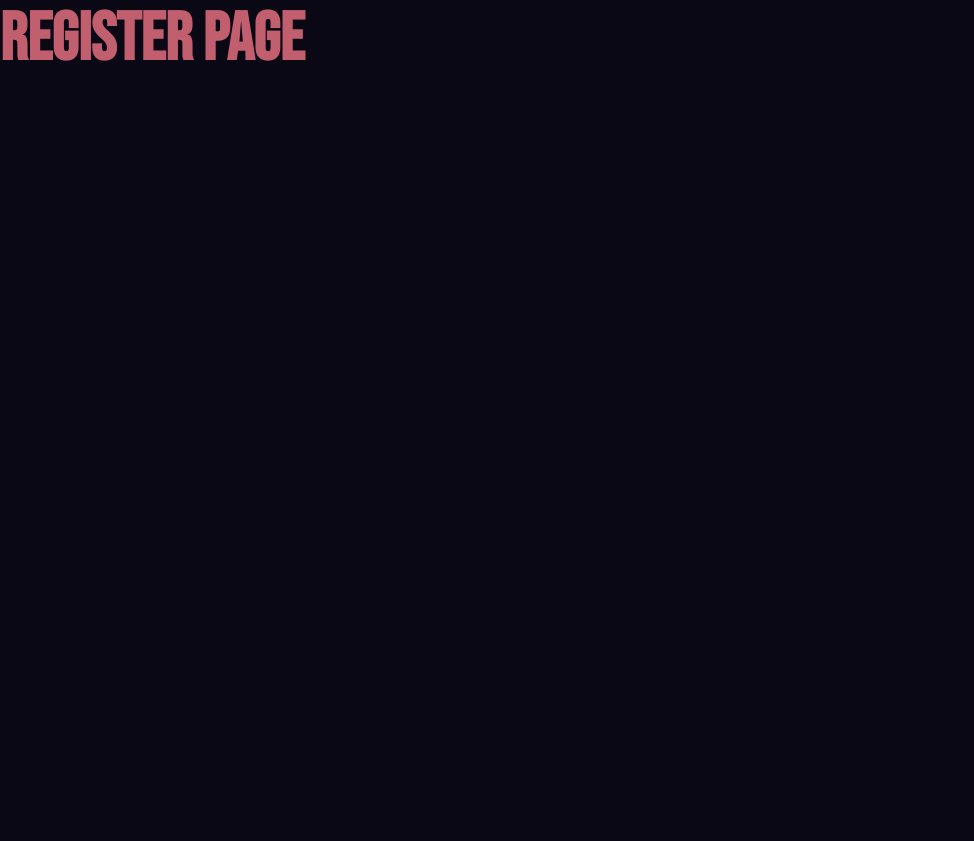
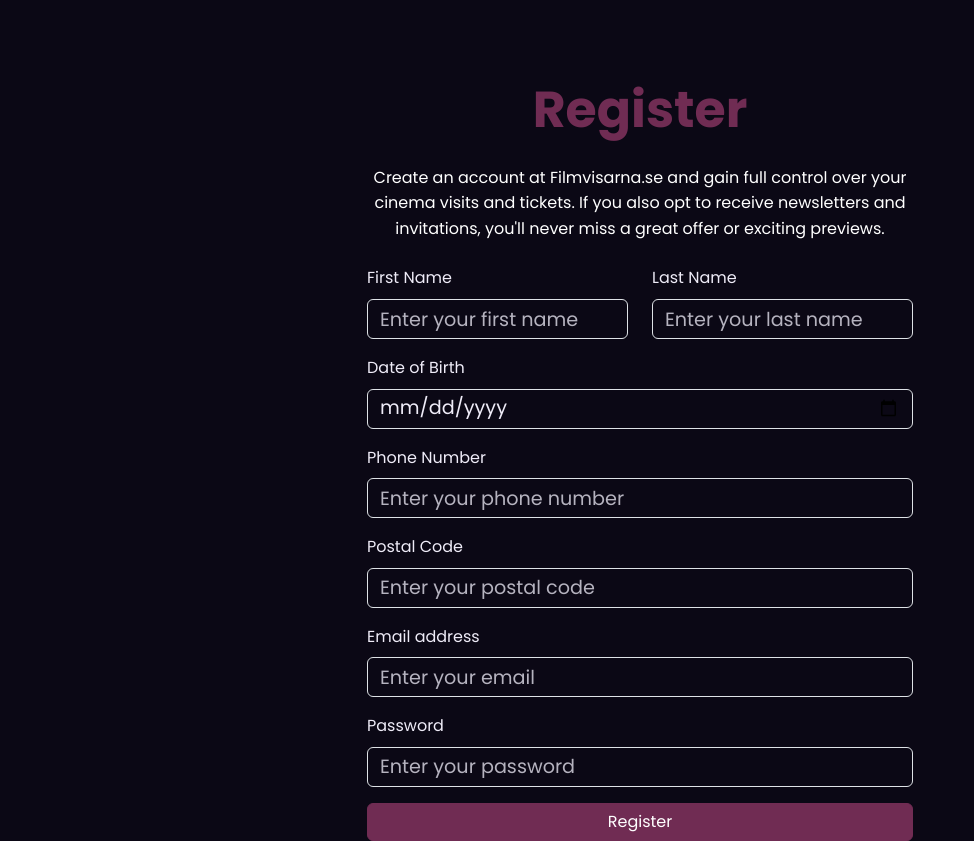
Before and after one commit to staraii/filmvisarna, a React (Vite) app: page /register in a window 1280 px wide. Shown: the whole page, without its empty margins (0-974 px from the left). Before the commit the page ends 800 px from the top, so only its background shows below. Built offline with nearby package versions, Linux system fonts and the light colour scheme.

Commit message:
Update
Removed unuse file
Added: Login pop up
Added: register page
Added: react route to login

```diff
--- a/src/App.tsx
+++ b/src/App.tsx
@@ -1,6 +1,6 @@
 import { BrowserRouter as Router, Routes, Route } from 'react-router-dom';
 import HomePage from './pages/HomePage/HomePage';
-import Register from './components/Register';
+import Register from './pages/Register/Register';
 import MobileNavBar from './components/MobileNavBar/MobileNavBar';
 
 
--- /dev/null
+++ b/src/components/Login-pop-up/LoginModal.css
@@ -0,0 +1,10 @@
+/* LoginModal.css */
+.register-link {
+  color: #007bff;
+  cursor: pointer;
+  text-decoration: underline;
+}
+
+.register-link:hover {
+  color: #0056b3;
+}
--- /dev/null
+++ b/src/components/Login-pop-up/LoginModal.tsx
@@ -0,0 +1,46 @@
+
+import { LoginModalProps } from '../../utils/Types';
+import { Modal, Button, Form } from 'react-bootstrap';
+import { useNavigate } from 'react-router-dom';
+import './LoginModal.css';
+
+const LoginModal = ({ show, handleClose }: LoginModalProps) => {
+  const navigate = useNavigate();  // Hook to handle navigation
+
+  const handleRegisterClick = () => {
+    handleClose(); // Close the modal before navigating
+    navigate('/register');  // Navigate to the register page
+  };
+
+  return (
+    <Modal show={show} onHide={handleClose} centered>
+      <Modal.Header closeButton>
+        <Modal.Title>Sign In</Modal.Title>
+      </Modal.Header>
+      <Modal.Body>
+        <Form>
+          <Form.Group className="mb-3" controlId="formBasicEmail">
+            <Form.Label>Email address</Form.Label>
+            <Form.Control type="email" placeholder="Enter email" />
+          </Form.Group>
+
+          <Form.Group className="mb-3" controlId="formBasicPassword">
+            <Form.Label>Password</Form.Label>
+            <Form.Control type="password" placeholder="Password" />
+          </Form.Group>
+
+          <Button variant="primary" type="submit" className="w-100 mb-3">
+            Sign In
+          </Button>
+        </Form>
+
+        {/* Text and Register Link */}
+        <div className="text-center">
+          <p>Don't have an account? <span className="register-link" onClick={handleRegisterClick}>Register here</span></p>
+        </div>
+      </Modal.Body>
+    </Modal>
+  );
+};
+
+export default LoginModal;
--- a/src/components/Register.tsx
+++ /dev/null
@@ -1,5 +0,0 @@
-const Register = () => {
-  return <h1>Register Page</h1>;
-};
-
-export default Register;
--- a/src/components/WideNavBar/WideNavBar.tsx
+++ b/src/components/WideNavBar/WideNavBar.tsx
@@ -1,18 +1,32 @@
 import Navbar from "react-bootstrap/Navbar";
 import Nav from "react-bootstrap/Nav";
+import { useState } from "react";
 import "./wide-navbar.css";
+import LoginModal from "../Login-pop-up/LoginModal";
 
 export default function WideNavBar() {
+  const [showLoginModal, setShowLoginModal] = useState(false);
+
+  const handleLoginShow = () => setShowLoginModal(true);
+  const handleLoginClose = () => setShowLoginModal(false);
+
   return (
-    <Navbar bg="primary" className="wide-navbar justify-content-around ">
-
+    <>
+      {/* Navbar */}
+      <Navbar bg="primary" className="wide-navbar justify-content-around">
         <Nav.Link href="#hem" className="fw-medium">Hem</Nav.Link>
         <Nav.Link href="#filmer" className="fw-medium">Filmer</Nav.Link>
         <Nav.Link href="#visningar" className="fw-medium">Visningar</Nav.Link>
         <Nav.Link href="#avboka" className="fw-medium">Avboka biljetter</Nav.Link>
-        <Nav.Link href="#Logga in" className="fw-medium">Logga in</Nav.Link>
+
+        {/* Open Login Modal on Click */}
+        <Nav.Link className="fw-medium" onClick={handleLoginShow}>Logga in</Nav.Link>
+
         <Nav.Link href="#blimedlem" className="fw-medium">Bli medlem</Nav.Link>
+      </Navbar>
 
-    </Navbar>
-  )
+      {/* Login Modal */}
+      <LoginModal show={showLoginModal} handleClose={handleLoginClose} />
+    </>
+  );
 }
--- /dev/null
+++ b/src/pages/Register/Register.css
@@ -0,0 +1,44 @@
+.register-container {
+  display: flex;
+  align-items: center;
+  /* Change to center for vertical alignment */
+  justify-content: center;
+  min-height: 80vh;
+  margin-top: 80px;
+  background-color: #0b0815;
+}
+
+.register-form {
+  background-color: rgb(44, 35, 35);
+  padding: 2rem;
+  border-radius: 8px;
+  box-shadow: 0 4px 12px rgba(0, 0, 0, 0.1);
+}
+
+h2 {
+  font-family: 'Poppins', sans-serif;
+  color: #702c53;
+}
+
+p {
+  font-family: 'Poppins', sans-serif;
+  color: #ffffff;
+}
+
+button {
+  background-color: #702c53;
+  border-color: #702c53;
+}
+
+button:hover {
+  background-color: #551a3a;
+  border-color: #551a3a;
+}
+
+/* Styling the form inputs to make them larger */
+.form-control {
+  height: 40px;
+  font-size: 1.2rem;
+  /* Use full width */
+  width: 100%;
+}
--- /dev/null
+++ b/src/pages/Register/Register.tsx
@@ -0,0 +1,149 @@
+import { useState, ChangeEvent, FormEvent } from 'react';
+import { Form, Button, Container, Row, Col } from 'react-bootstrap';
+import './Register.css'; // Optional: Create a CSS file for custom styles
+
+interface FormData {
+  firstName: string;
+  lastName: string;
+  dateOfBirth: string; // Combined field for simplicity
+  phoneNumber: string;
+  postalCode: string;
+  email: string;
+  password: string;
+}
+
+const Register = () => {
+  const [formData, setFormData] = useState<FormData>({
+    firstName: '',
+    lastName: '',
+    dateOfBirth: '', // Use a single date field
+    phoneNumber: '',
+    postalCode: '',
+    email: '',
+    password: '',
+  });
+
+  const handleChange = (e: ChangeEvent<HTMLInputElement>) => {
+    const { name, value } = e.target;
+    setFormData({
+      ...formData,
+      [name]: value,
+    });
+  };
+
+  const handleSubmit = (e: FormEvent<HTMLFormElement>) => {
+    e.preventDefault();
+    console.log('Form submitted:', formData);
+  };
+
+    return (
+    <Container className="register-container">
+      <Row className="justify-content-md-center">
+        <Col xs={12} md={6}>
+          <h2 className="text-center mb-4">Register</h2>
+          <p className="text-center mb-4">
+            Create an account at Filmvisarna.se and gain full control over your cinema visits and tickets. If you also opt to receive newsletters and invitations, you'll never miss a great offer or exciting previews.
+          </p>
+
+          <Form onSubmit={handleSubmit}>
+            {/* New Fields Section */}
+           <Row className="mb-3">
+        <Col xs={6}>
+         <Form.Group controlId="formFirstName">
+         <Form.Label>First Name</Form.Label>
+       <Form.Control
+        type="text"
+        placeholder="Enter your first name"
+        name="firstName"
+        value={formData.firstName}
+        onChange={handleChange}
+        required
+      />
+    </Form.Group>
+   </Col>
+      <Col xs={6}>
+    <Form.Group controlId="formLastName">
+      <Form.Label>Last Name</Form.Label>
+      <Form.Control
+        type="text"
+        placeholder="Enter your last name"
+        name="lastName"
+        value={formData.lastName}
+        onChange={handleChange}
+        required
+      />
+    </Form.Group>
+  </Col>
+</Row>
+
+            <Form.Group controlId="formDateOfBirth" className="mb-3">
+              <Form.Label>Date of Birth</Form.Label>
+              <Form.Control
+                type="date"
+                name="dateOfBirth"
+                value={formData.dateOfBirth}
+                onChange={handleChange}
+                required
+              />
+            </Form.Group>
+
+            <Form.Group controlId="formPhoneNumber" className="mb-3">
+              <Form.Label>Phone Number</Form.Label>
+              <Form.Control
+                type="text"
+                placeholder="Enter your phone number"
+                name="phoneNumber"
+                value={formData.phoneNumber}
+                onChange={handleChange}
+                required
+              />
+            </Form.Group>
+
+            <Form.Group controlId="formPostalCode" className="mb-3">
+              <Form.Label>Postal Code</Form.Label>
+              <Form.Control
+                type="text"
+                placeholder="Enter your postal code"
+                name="postalCode"
+                value={formData.postalCode}
+                onChange={handleChange}
+                required
+              />
+            </Form.Group>
+
+            {/* Existing Fields Section */}
+            <Form.Group controlId="formEmail" className="mb-3">
+              <Form.Label>Email address</Form.Label>
+              <Form.Control
+                type="email"
+                placeholder="Enter your email"
+                name="email"
+                value={formData.email}
+                onChange={handleChange}
+                required
+              />
+            </Form.Group>
+
+            <Form.Group controlId="formPassword" className="mb-3">
+              <Form.Label>Password</Form.Label>
+              <Form.Control
+                type="password"
+                placeholder="Enter your password"
+                name="password"
+                value={formData.password}
+                onChange={handleChange}
+                required
+              />
+            </Form.Group>
+
+            <Button variant="primary" type="submit" className="w-100">
+              Register
+            </Button>
+          </Form>
+        </Col>
+      </Row>
+    </Container>
+  );
+};
+
+export default Register;
--- /dev/null
+++ b/src/utils/Types.ts
@@ -0,0 +1,5 @@
+// Types.ts
+export interface LoginModalProps {
+  show: boolean;
+  handleClose: () => void;
+}
```
